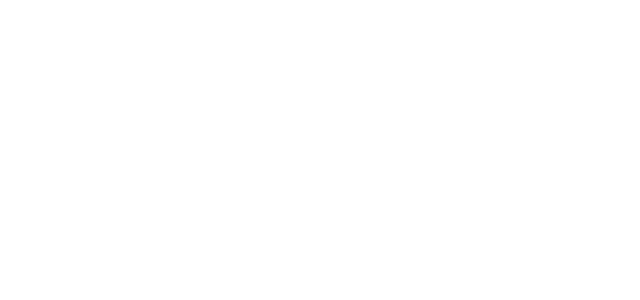
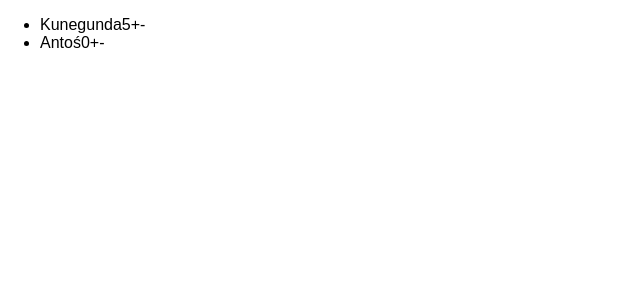
Before and after one commit to katarzynaprojekty/zadanie24.6, a React (Create React App) app: page / in a window 1280 px wide. Shown: the top 300 px of the page, without its empty margins (0-640 px from the left). Built offline with nearby package versions, Linux system fonts and the light colour scheme.

Commit message:
Change App.js

```diff
--- a/src/App.js
+++ b/src/App.js
@@ -3,9 +3,27 @@
 import PlayersList from './components/PlayersList/PlayersList';
 
 class App extends Component {
+ constructor() {
+   super();
+
+   this.state = {
+     players: [
+       {
+         name: 'Kunegunda',
+         score: 5,
+       },
+       {
+         name: 'Antoś',
+         score: 0,
+       }
+     ]
+   }
+ }
+
  render() {
    return (
      <div className="App">
+       <PlayersList players={this.state.players} />
      </div>
    );
  }
```
Lines whose indentation alone changed are shown as unchanged.
